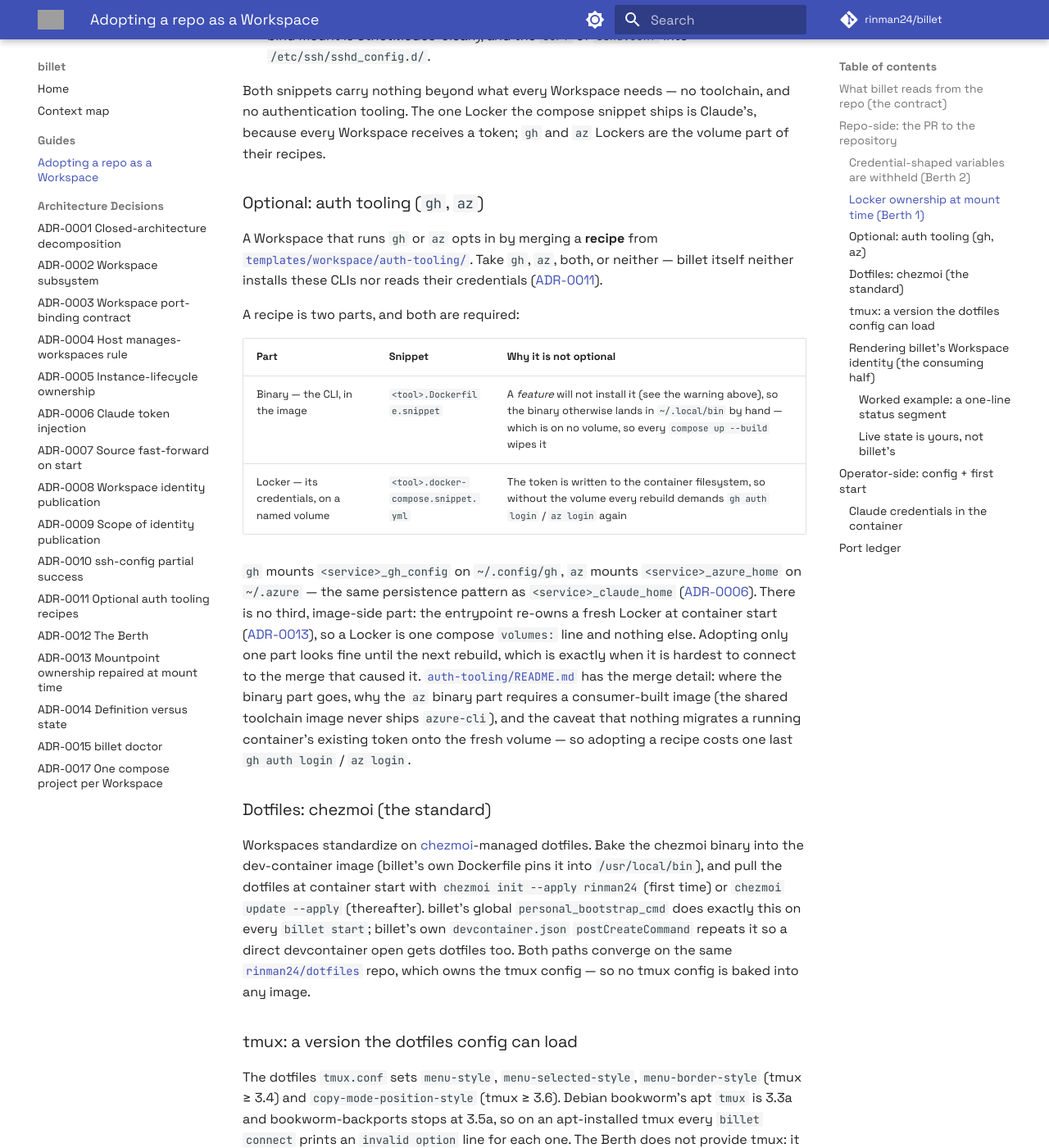
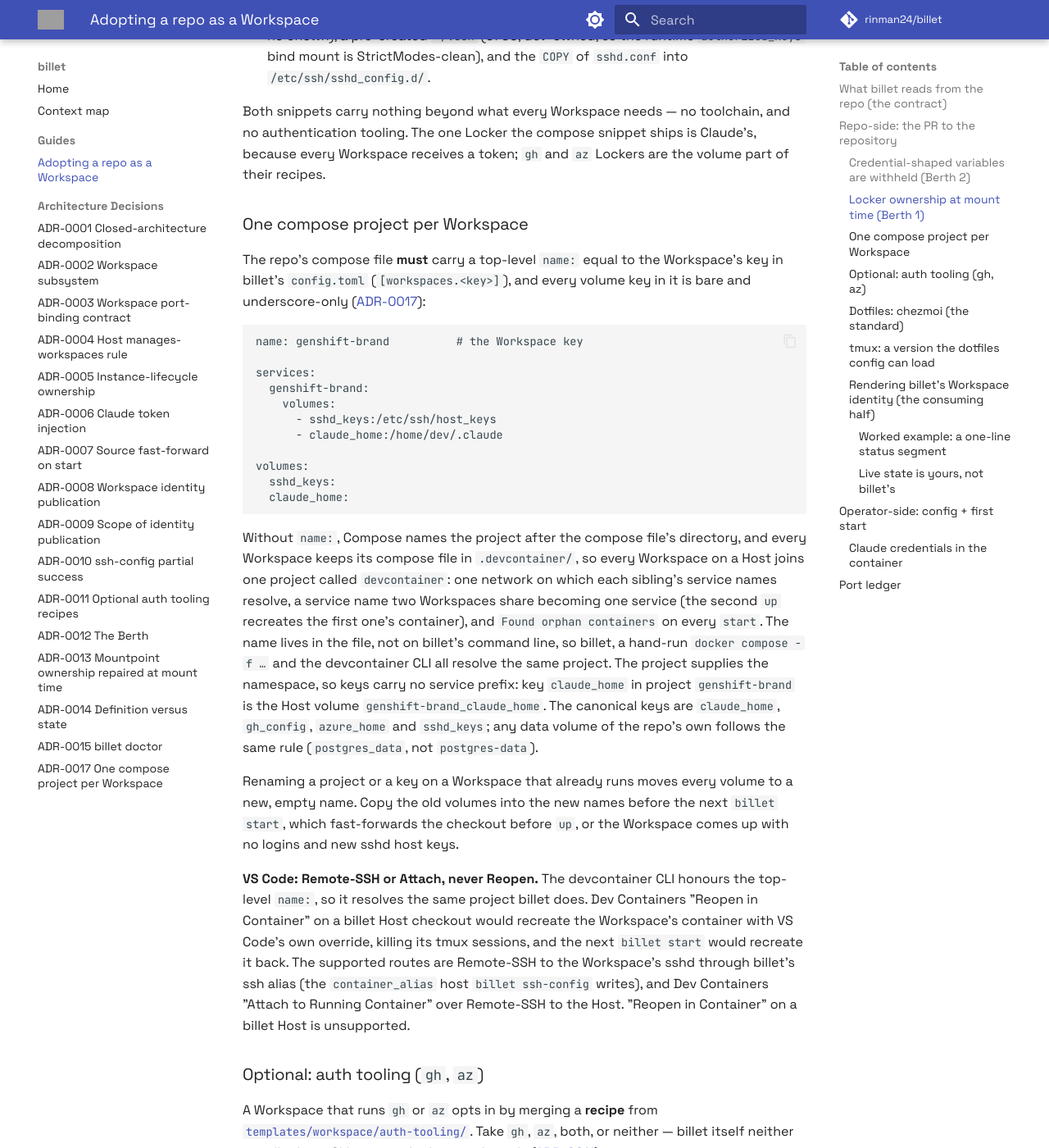
Before and after one commit to rinman24/billet, an MkDocs documentation site: the page built from docs/adopting-a-repo.md, in a window 1280 px wide and 1400 px high, scrolled down 4488 px. Shown: the whole window at 82% size. Built offline with MkDocs 1.6.1 and Material for MkDocs 9.7.7, drawn with Linux system fonts in a browser that asks for light colours; comment, search, counter and statistics services are not loaded; some of the changed text lies outside the part shown; grey boxes are pictures that could not be loaded.

Commit message:
docs: bare Locker keys and the project name in the guides and READMEs
CONTEXT-MAP's Locker definition, consumer table and naming paragraph; the adoption
guide's new 'One compose project per Workspace' section with the VS Code note; the README
glossary; the templates and auth-tooling READMEs; and the compose_script ps docstring,
whose service scope is no longer what keeps Workspaces apart.

````diff
--- a/docs/adopting-a-repo.md
+++ b/docs/adopting-a-repo.md
@@ -105,8 +105,9 @@ variable stays withheld and keeps logging its line.
 ### Locker ownership at mount time (Berth 1)
 
 A **Locker** is a named compose volume that persists one tool's state under the login
-user's home — `<service>_claude_home` on `~/.claude`, `<service>_gh_config` on
-`~/.config/gh`, `<service>_azure_home` on `~/.azure`. Docker initialises a fresh volume from
+user's home — `claude_home` on `~/.claude`, `gh_config` on `~/.config/gh`, `azure_home`
+on `~/.azure`, each a bare key in the Workspace's own compose project
+([below](#one-compose-project-per-workspace)). Docker initialises a fresh volume from
 whatever the image has at the mountpoint; when the image has nothing there, the directory
 comes up `root:root` and the tool cannot write it. From Berth 1 the entrypoint, not the
 image, guarantees ownership
@@ -147,10 +148,11 @@ is only reported; decide whose files they are before re-owning them by hand.
 
 Then merge the two snippets:
 
-- `docker-compose.snippet.yml` into the repo's compose service: the
-  `127.0.0.1:${BILLET_CONTAINER_SSH_PORT:-<port>}:22` publish, the entrypoint wiring,
-  `init: true`, the `${BILLET_AUTHORIZED_KEYS:-…}` bind mount of `authorized_keys`, the
-  host-keys named volume, and the Claude Locker — `<service>_claude_home` on `~/.claude`
+- `docker-compose.snippet.yml` into the repo's compose file: the top-level
+  `name: <workspace-key>` ([below](#one-compose-project-per-workspace)), and in the
+  service the `127.0.0.1:${BILLET_CONTAINER_SSH_PORT:-<port>}:22` publish, the entrypoint
+  wiring, `init: true`, the `${BILLET_AUTHORIZED_KEYS:-…}` bind mount of `authorized_keys`,
+  the `sshd_keys` host-keys named volume, and the Claude Locker — `claude_home` on `~/.claude`
   with `CLAUDE_CONFIG_DIR: /home/dev/.claude` under `environment:`. The Locker is where
   the token billet injects lands ([ADR-0006](adr/adr-0006-claude-token-injection.md)); the
   variable pins `claude` to the same directory, and its value is fixed because the injector
@@ -173,6 +175,52 @@ Both snippets carry nothing beyond what every Workspace needs — no toolchain,
 authentication tooling. The one Locker the compose snippet ships is Claude's, because every
 Workspace receives a token; `gh` and `az` Lockers are the volume part of their recipes.
 
+### One compose project per Workspace
+
+The repo's compose file **must** carry a top-level `name:` equal to the Workspace's key
+in billet's `config.toml` (`[workspaces.<key>]`), and every volume key in it is bare and
+underscore-only ([ADR-0017](adr/adr-0017-one-compose-project-per-workspace.md)):
+
+```yaml
+name: genshift-brand          # the Workspace key
+
+services:
+  genshift-brand:
+    volumes:
+      - sshd_keys:/etc/ssh/host_keys
+      - claude_home:/home/dev/.claude
+
+volumes:
+  sshd_keys:
+  claude_home:
+```
+
+Without `name:`, Compose names the project after the compose file's directory, and every
+Workspace keeps its compose file in `.devcontainer/`, so every Workspace on a Host joins
+one project called `devcontainer`: one network on which each sibling's service names
+resolve, a service name two Workspaces share becoming one service (the second `up`
+recreates the first one's container), and `Found orphan containers` on every `start`.
+The name lives in the file, not on billet's command line, so billet, a hand-run
+`docker compose -f …` and the devcontainer CLI all resolve the same project. The
+project supplies the namespace, so keys carry no service prefix: key `claude_home` in
+project `genshift-brand` is the Host volume `genshift-brand_claude_home`. The canonical
+keys are `claude_home`, `gh_config`, `azure_home` and `sshd_keys`; any data volume of
+the repo's own follows the same rule (`postgres_data`, not `postgres-data`).
+
+Renaming a project or a key on a Workspace that already runs moves every volume to a
+new, empty name. Copy the old volumes into the new names before the next `billet start`,
+which fast-forwards the checkout before `up`, or the Workspace comes up with no logins
+and new sshd host keys.
+
+**VS Code: Remote-SSH or Attach, never Reopen.** The devcontainer CLI honours the
+top-level `name:`, so it resolves the same project billet does. Dev Containers "Reopen
+in Container" on a billet Host checkout would recreate the Workspace's container with VS
+Code's own override, killing its tmux sessions, and the next `billet start` would
+recreate it back. The supported routes are Remote-SSH to the Workspace's sshd through
+billet's ssh alias (the `container_alias` host `billet ssh-config` writes), and Dev
+Containers "Attach to Running Container" over Remote-SSH to the Host. "Reopen in
+Container" on a billet Host is unsupported.
+
 ### Optional: auth tooling (`gh`, `az`)
 
 A Workspace that runs `gh` or `az` opts in by merging a **recipe** from
@@ -187,8 +235,8 @@ A recipe is two parts, and both are required:
 | Binary — the CLI, in the image | `<tool>.Dockerfile.snippet` | A *feature* will not install it (see the warning above), so the binary otherwise lands in `~/.local/bin` by hand — which is on no volume, so every `compose up --build` wipes it |
 | Locker — its credentials, on a named volume | `<tool>.docker-compose.snippet.yml` | The token is written to the container filesystem, so without the volume every rebuild demands `gh auth login` / `az login` again |
 
-`gh` mounts `<service>_gh_config` on `~/.config/gh`, `az` mounts `<service>_azure_home` on
-`~/.azure` — the same persistence pattern as `<service>_claude_home`
+`gh` mounts `gh_config` on `~/.config/gh`, `az` mounts `azure_home` on `~/.azure` — the
+same persistence pattern as `claude_home`
 ([ADR-0006](adr/adr-0006-claude-token-injection.md)). There is no third, image-side part:
 the entrypoint re-owns a fresh Locker at container start
 ([ADR-0013](adr/adr-0013-mountpoint-ownership-repaired-at-mount-time.md)), so a Locker is
````
Also changed, not shown: README.md (+3 -1 lines), docs/CONTEXT-MAP.md (+12 -8 lines), templates/workspace/README.md (+20 -8 lines), templates/workspace/auth-tooling/README.md (+7 -5 lines), 1 other file.
